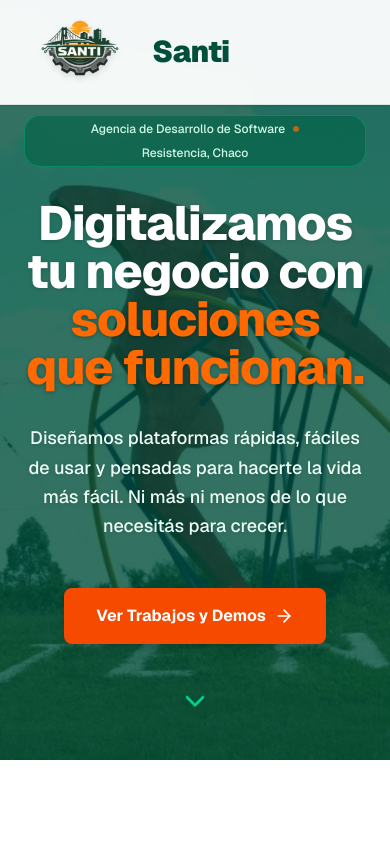
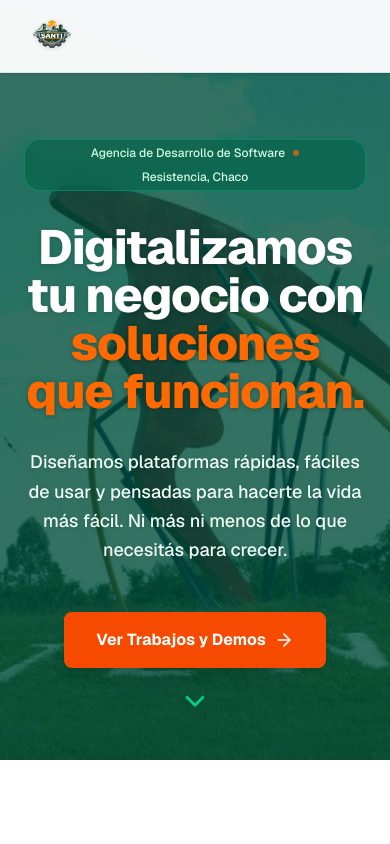
Before and after one commit to SantiCabrera19/resistencia-pwas, a Next.js app: page / in a window 390 px wide. Shown: the top 844 px of the page. Built offline with nearby package versions, Linux system fonts and the light colour scheme.

Commit message:
fix: remove logo text, fix overlapping hero padding, and prevent dropdown mobile overflow

```diff
--- a/src/components/features/home/HomeHeader.tsx
+++ b/src/components/features/home/HomeHeader.tsx
@@ -9,21 +9,20 @@ export function HomeHeader() {
   };
 
   return (
-    <header className="fixed top-0 left-0 right-0 z-50 border-b border-emerald-900/10 dark:border-slate-800 bg-white/95 dark:bg-slate-950/95 backdrop-blur-md px-6 py-3 shadow-sm transition-colors duration-200">
+    <header className="fixed top-0 left-0 right-0 z-50 border-b border-emerald-900/10 dark:border-slate-800 bg-white/95 dark:bg-slate-950/95 backdrop-blur-md px-6 py-2 shadow-sm transition-colors duration-200">
       <div className="mx-auto flex max-w-7xl items-center justify-between">
-        <div className="flex items-center gap-4 cursor-pointer" onClick={() => scrollTo("top")}>
-          {/* Logo aumentado significativamente de tamaño */}
-          <div className="h-28 w-28 sm:h-32 sm:w-32 relative -my-4">
+        <div className="flex items-center gap-2 cursor-pointer" onClick={() => scrollTo("top")}>
+          {/* Logo con un tamaño equilibrado y elegante, sin deformar la cabecera */}
+          <div className="h-14 w-14 sm:h-18 sm:w-18 relative">
             <Image
               src="/icons/android-chrome-192x192.png"
               alt="Logo Santi"
               fill
-              sizes="(max-width: 640px) 112px, 128px"
-              className="object-contain drop-shadow-md"
+              sizes="(max-width: 640px) 56px, 72px"
+              className="object-contain drop-shadow-sm"
               priority
             />
           </div>
-          <span className="text-3xl sm:text-4xl font-black tracking-tight text-emerald-900 dark:text-white transition-colors">Santi</span>
         </div>
         <div className="hidden sm:flex items-center gap-6 text-sm font-medium text-slate-600 dark:text-slate-300">
           <ThemeToggle />
--- a/src/components/features/home/HomeHero.tsx
+++ b/src/components/features/home/HomeHero.tsx
@@ -9,7 +9,7 @@ export function HomeHero() {
   };
 
   return (
-    <section className="relative flex min-h-[90vh] flex-col items-center justify-center px-6 py-24 text-center overflow-hidden">
+    <section className="relative flex min-h-[90vh] flex-col items-center justify-center px-6 pt-32 pb-20 sm:pt-40 sm:pb-24 text-center overflow-hidden">
       {/* Background Image of Resistencia */}
       <div className="absolute inset-0 z-0">
         <Image
--- a/src/components/layout/AdminLayout.tsx
+++ b/src/components/layout/AdminLayout.tsx
@@ -192,7 +192,7 @@ export function AdminLayout({
               {isNotificationsOpen && (
                 <>
                   <div className="fixed inset-0 z-40" onClick={() => setIsNotificationsOpen(false)} />
-                  <div className="absolute right-0 mt-2.5 w-80 rounded-xl border border-slate-200 bg-white shadow-xl py-2 z-50 animate-in fade-in slide-in-from-top-2 duration-200">
+                  <div className="fixed inset-x-4 top-[72px] sm:absolute sm:inset-x-auto sm:right-0 sm:w-80 sm:mt-2.5 rounded-xl border border-slate-200 bg-white shadow-xl py-2 z-50 animate-in fade-in slide-in-from-top-2 duration-200">
                     <div className="flex items-center justify-between px-4 py-2 border-b border-slate-100">
                       <span className="font-bold text-slate-900 text-sm">Notificaciones</span>
                       {unreadCount > 0 && (
@@ -248,7 +248,7 @@ export function AdminLayout({
               {isProfileOpen && (
                 <>
                   <div className="fixed inset-0 z-40" onClick={() => setIsProfileOpen(false)} />
-                  <div className="absolute right-0 mt-2.5 w-60 rounded-xl border border-slate-200 bg-white shadow-xl py-2 z-50 animate-in fade-in slide-in-from-top-2 duration-200">
+                  <div className="fixed inset-x-4 top-[72px] sm:absolute sm:inset-x-auto sm:right-0 sm:w-60 sm:mt-2.5 rounded-xl border border-slate-200 bg-white shadow-xl py-2 z-50 animate-in fade-in slide-in-from-top-2 duration-200">
                     <div className="px-4 py-3 border-b border-slate-100 text-left">
                       <p className="text-sm font-bold text-slate-900 leading-tight">{user.name}</p>
                       <p className="text-xs text-slate-400 font-semibold mt-0.5">{user.role}</p>
```
